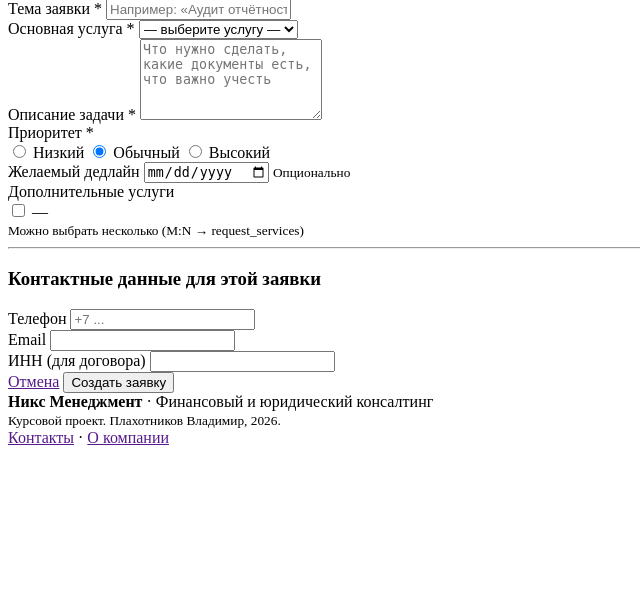
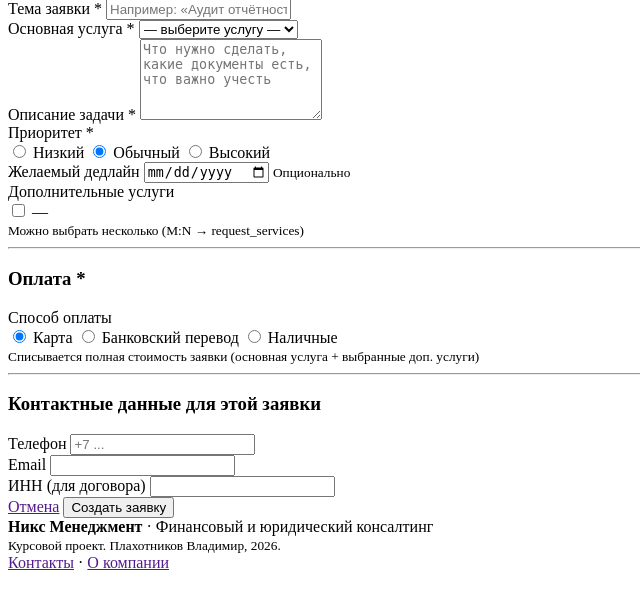
Before and after one commit to plakhotnikov/main-site, a PHP site: template Consulting_Plakhotnikov/app/Views/client/request_create.php in a window 1280 px wide. Shown: the part 161-770 px from the top of the page, without its empty margins (0-640 px from the left). Run offline with PHP 8.4, Linux system fonts and the light colour scheme; the template is opened without the code that fills it: most values are stand-ins (such as "Sample title", 1, 10 or a date in 2020); data that the repository does not hold is empty.

Commit message:
оплата при создании заявки
Клиент выбирает способ оплаты (карта/перевод/наличные) в форме создания
заявки; в той же транзакции создаётся запись в payments на полную
стоимость (fn_request_total_cost). Это закрывает пробел: модель Payment
и views истории были, но действия, наполняющего таблицу, не было —
графики дохода были статичны.

```diff
--- a/Consulting_Plakhotnikov/app/Views/client/request_create.php
+++ b/Consulting_Plakhotnikov/app/Views/client/request_create.php
@@ -66,6 +66,18 @@ use App\Core\Csrf;
         </div>
 
         <hr class="divider">
+        <h3>Оплата *</h3>
+        <div class="form-field">
+            <label>Способ оплаты</label>
+            <div class="radio-group">
+                <label><input type="radio" name="payment_method" value="card" checked> Карта</label>
+                <label><input type="radio" name="payment_method" value="transfer"> Банковский перевод</label>
+                <label><input type="radio" name="payment_method" value="cash"> Наличные</label>
+            </div>
+            <small>Списывается полная стоимость заявки (основная услуга + выбранные доп. услуги)</small>
+        </div>
+
+        <hr class="divider">
         <h3>Контактные данные для этой заявки</h3>
         <div class="form-row">
             <div class="form-field">
```
Also changed, not shown: Consulting_Plakhotnikov/app/Controllers/ClientController.php (+13 -1 lines).
